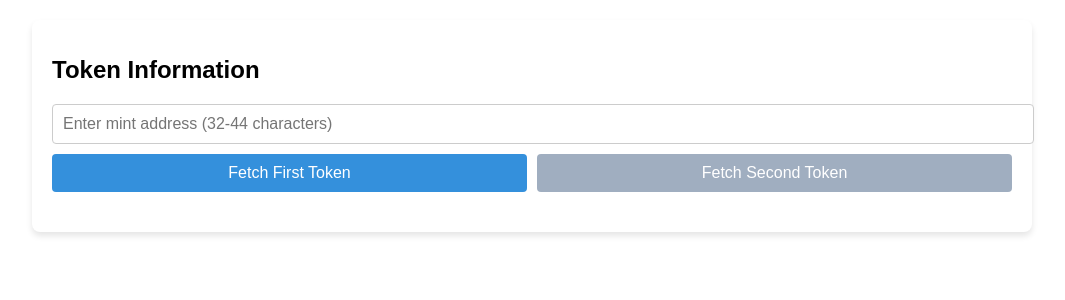
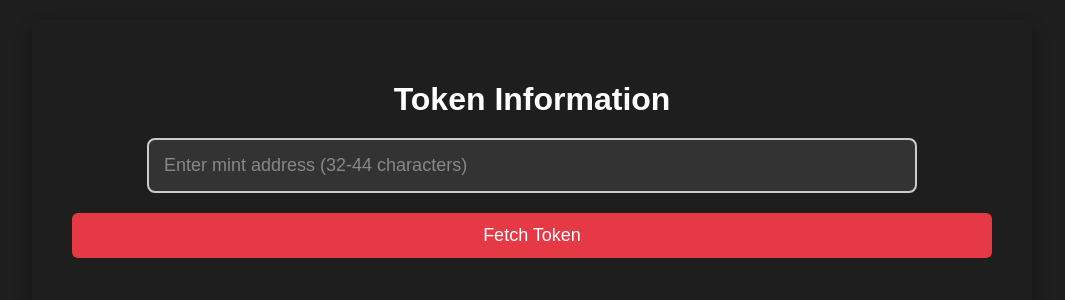
Before and after one commit to MXC33/Degen-Scanner, a React (Create React App) app in the folder client/: page / in a window 1280 px wide. Shown: the top 300 px of the page, without its empty margins (108-1173 px from the left). Built offline with nearby package versions, Linux system fonts and the light colour scheme.

Commit message:
Added Loader, styling

```diff
--- a/client/src/App.css
+++ b/client/src/App.css
@@ -1,38 +1,72 @@
-.App {
-  text-align: center;
+/* Apply a dark theme */
+body {
+  background-color: #1e1e1e;  /* Dark gray background */
+  color: #f5f5f5;  /* Light text */
+  font-family: 'Arial', sans-serif;
 }
 
-.App-logo {
-  height: 40vmin;
-  pointer-events: none;
+/* Styling for headers */
+h1, h2, h3, h4, h5, h6 {
+  color: #e2e2e2;  /* Lighter text for headings */
 }
 
-@media (prefers-reduced-motion: no-preference) {
-  .App-logo {
-    animation: App-logo-spin infinite 20s linear;
-  }
+/* Links */
+a {
+  color: #3490dc;  /* Bright blue for links */
 }
 
-.App-header {
-  background-color: #282c34;
-  min-height: 100vh;
-  display: flex;
-  flex-direction: column;
-  align-items: center;
-  justify-content: center;
-  font-size: calc(10px + 2vmin);
+/* Button Styling */
+button {
+  background-color: #3490dc; /* Bright blue buttons */
   color: white;
+  border: none;
+  border-radius: 5px;
+  padding: 10px 20px;
+  cursor: pointer;
 }
 
-.App-link {
-  color: #61dafb;
+button:hover {
+  background-color: #2779bd; /* Darker blue on hover */
 }
 
-@keyframes App-logo-spin {
-  from {
-    transform: rotate(0deg);
-  }
-  to {
-    transform: rotate(360deg);
-  }
+/* Inputs */
+input {
+  background-color: #333; /* Darker input background */
+  color: #f5f5f5;
+  border: 1px solid #444;
+  padding: 10px;
+  border-radius: 4px;
 }
+
+input::placeholder {
+  color: #888; /* Lighter color for placeholder text */
+}
+
+/* Cards */
+.card {
+  background-color: #2b2b2b;  /* Dark card background */
+  color: #f5f5f5;
+  border-radius: 8px;
+  padding: 20px;
+  box-shadow: 0 4px 6px rgba(0, 0, 0, 0.2);
+}
+
+/* Grid */
+.grid {
+  gap: 20px;
+}
+
+/* Additional typography and shadows */
+body, input, button {
+  font-family: 'Arial', sans-serif;
+}
+
+/* Hover effects */
+.card:hover {
+  transform: translateY(-5px);
+  transition: transform 0.2s ease;
+}
+
+button:hover {
+  background-color: #1e70b7;
+}
--- a/client/src/App.js
+++ b/client/src/App.js
@@ -1,5 +1,7 @@
 import React from 'react';
 import TokenInfo from './components/TokenInfo.tsx';
+import './App.css';
+
 
 function App() {
   return (
--- a/client/src/components/TokenInfo.tsx
+++ b/client/src/components/TokenInfo.tsx
@@ -18,82 +18,117 @@ const styles = {
     padding: '20px',
     fontFamily: 'Arial, sans-serif',
   },
-  card: {
-    backgroundColor: 'white',
+  hero: {
+    backgroundColor: '#1e1e1e',
     borderRadius: '8px',
-    boxShadow: '0 4px 6px rgba(0, 0, 0, 0.1)',
-    padding: '20px',
+    boxShadow: '0 8px 16px rgba(0, 0, 0, 0.4)',
+    padding: '40px',
+    textAlign: 'center',
+    marginBottom: '30px',
+  },
+  heroTitle: {
+    fontSize: '32px',
+    fontWeight: 'bold',
+    color: 'white',
     marginBottom: '20px',
   },
-  title: {
-    fontSize: '24px',
-    fontWeight: 'bold',
+  heroInput: {
+    width: '80%',
+    padding: '15px',
+    fontSize: '18px',
     marginBottom: '20px',
-  },
-  input: {
-    width: '100%',
-    padding: '10px',
-    fontSize: '16px',
-    marginBottom: '10px',
-    border: '1px solid #ccc',
-    borderRadius: '4px',
+    border: '2px solid #ccc',
+    borderRadius: '8px',
+    backgroundColor: '#333',
+    color: '#fff',
   },
   buttonContainer: {
     display: 'flex',
+    justifyContent: 'center',
     gap: '10px',
     marginBottom: '20px',
   },
   button: {
     flex: 1,
-    padding: '10px',
-    fontSize: '16px',
+    padding: '12px 20px',
+    fontSize: '18px',
     color: 'white',
     border: 'none',
-    borderRadius: '4px',
+    borderRadius: '6px',
     cursor: 'pointer',
+    transition: 'all 0.2s',
   },
-  blueButton: {
-    backgroundColor: '#3490dc',
+  redButton: {
+    backgroundColor: '#e63946',
+    '&:hover': {
+      backgroundColor: '#b6323b',
     },
-  greenButton: {
-    backgroundColor: '#38a169',
   },
   disabledButton: {
     backgroundColor: '#a0aec0',
     cursor: 'not-allowed',
   },
-  error: {
-    backgroundColor: '#fed7d7',
-    borderColor: '#f56565',
-    color: '#c53030',
-    padding: '12px',
-    borderRadius: '4px',
-    marginBottom: '20px',
+  loader: {
+    border: '4px solid #f3f3f3',
+    borderRadius: '50%',
+    borderTop: '4px solid #3498db',
+    width: '30px',
+    height: '30px',
+    animation: 'spin 2s linear infinite',
   },
-  tokenInfoGrid: {
+  grid: {
     display: 'grid',
-    gridTemplateColumns: '1fr',
+    gridTemplateColumns: 'repeat(auto-fit, minmax(250px, 1fr))',
     gap: '20px',
+  },
+  card: {
+    backgroundColor: '#333',
+    color: 'white',
+    borderRadius: '8px',
+    boxShadow: '0 4px 12px rgba(0, 0, 0, 0.2)',
+    padding: '15px',
+    textAlign: 'center',
+    width: '250px',
+    transition: 'transform 0.2s, box-shadow 0.2s',
+    '&:hover': {
+      transform: 'scale(1.05)',
+      boxShadow: '0 8px 24px rgba(0, 0, 0, 0.4)',
+    },
   },
   tokenInfoImage: {
     width: '100%',
     height: 'auto',
     borderRadius: '4px',
-    boxShadow: '0 2px 4px rgba(0, 0, 0, 0.1)',
+    marginBottom: '5px',
+  },
+  description: {
+    fontSize: '12px',
+    marginTop: '10px',
+    textAlign: 'left',
+    maxHeight: '60px',
+    overflow: 'hidden',
+    textOverflow: 'ellipsis',
+    whiteSpace: 'nowrap',
+  },
+  readMore: {
+    cursor: 'pointer',
+    color: '#3490dc',
+    fontSize: '12px',
   },
 };
 
 export default function TokenInfo() {
   const [mintAddress, setMintAddress] = useState("");
-  const [tokenInfo, setTokenInfo] = useState<TokenInfo | null>(null);
-  const [secondTokenInfo, setSecondTokenInfo] = useState<TokenInfo | null>(null);
+  const [tokens, setTokens] = useState<TokenInfo[]>([]);
   const [loading, setLoading] = useState(false);
   const [error, setError] = useState<string | null>(null);
+  const [showFullDescription, setShowFullDescription] = useState(false);
 
-
-  const fetchTokenInfo = async (address: string, setInfo: React.Dispatch<React.SetStateAction<TokenInfo | null>>) => {
+  const fetchTokenInfo = async (address: string) => {
     setLoading(true);
     setError(null);
+    setMintAddress(""); // Clear input after fetching
+
     try {
       const response = await fetch(`http://localhost:3000/api/token-info/${address}`);
       if (!response.ok) {
@@ -101,20 +136,17 @@ export default function TokenInfo() {
         throw new Error(errorData.error || "Failed to fetch token information");
       }
       const data = await response.json();
-      console.log("API Response Data:", data);  // Log the data to check if fields are correctly returned
-
-      const tokenData = {
+      const tokenData: TokenInfo = {
         mintAddress: data.mintAddress || address,
         holderCount: data.holderCount || "Unknown",
         metadata: {
           name: data.metadata.name || "Unknown",
           symbol: data.metadata.symbol || "Unknown",
           description: data.metadata.description || "No Description",
-          image: data.metadata.image || "",  // Image will now contain the correct link
+          image: data.metadata.image || "",
         },
       };
-
-      setInfo(tokenData);
+      setTokens((prevTokens) => [...prevTokens, tokenData]);
     } catch (err) {
       setError(err instanceof Error ? err.message : String(err));
     } finally {
@@ -122,31 +154,13 @@ export default function TokenInfo() {
     }
   };
 
-
-
-
-
-  const handleFetchFirstToken = () => fetchTokenInfo(mintAddress, setTokenInfo);
-  const handleFetchSecondToken = () => {
-    if (tokenInfo) {
-      fetchTokenInfo(mintAddress, setSecondTokenInfo);
-    }
+  const handleFetchToken = () => {
+    fetchTokenInfo(mintAddress);
   };
 
-  const renderTokenInfo = (info: TokenInfo | null, title: string) => {
-    if (!info) return null;
+  const renderTokenInfo = (info: TokenInfo) => {
     return (
-      <div style={styles.card}>
-        <h2 style={styles.title}>{title}</h2>
-        <div style={styles.tokenInfoGrid}>
-          <div>
-            <p><strong>Name:</strong> {info.metadata.name}</p>
-            <p><strong>Symbol:</strong> {info.metadata.symbol}</p>
-            <p><strong>Mint Address:</strong> {info.mintAddress}</p>
-            <p><strong>Holder Count:</strong> {info.holderCount}</p>
-            <p><strong>Description:</strong> {info.metadata.description}</p>
-          </div>
-          <div>
+      <div style={styles.card} key={info.mintAddress}>
         {info.metadata.image && (
           <img
             src={info.metadata.image}
@@ -154,44 +168,49 @@ export default function TokenInfo() {
             style={styles.tokenInfoImage}
           />
         )}
-          </div>
-        </div>
+        <p><strong>${info.metadata.symbol}</strong></p>
+        <p>{info.metadata.name}</p>
+        <p>Holders: {info.holderCount}</p>
+        <p style={styles.description}>
+          {showFullDescription ? info.metadata.description : `${info.metadata.description.slice(0, 50)}...`}
+          {info.metadata.description.length > 50 && (
+            <span
+              style={styles.readMore}
+              onClick={() => setShowFullDescription(!showFullDescription)}
+            >
+              {showFullDescription ? " Show less" : " Read more"}
+            </span>
+          )}
+        </p>
       </div>
     );
   };
 
-
   return (
     <div style={styles.container}>
-      <div style={styles.card}>
-        <h1 style={styles.title}>Token Information</h1>
+      <div style={styles.hero}>
+        <h1 style={styles.heroTitle}>Token Information</h1>
         <input
           type="text"
           value={mintAddress}
           onChange={(e) => setMintAddress(e.target.value)}
           placeholder="Enter mint address (32-44 characters)"
-          style={styles.input}
+          style={styles.heroInput}
         />
         <div style={styles.buttonContainer}>
           <button
-            onClick={handleFetchFirstToken}
+            onClick={handleFetchToken}
             disabled={loading}
             style={{
               ...styles.button,
-              ...(loading ? styles.disabledButton : styles.blueButton),
+              ...(loading ? styles.disabledButton : styles.redButton),
             }}
           >
-            {loading ? "Loading..." : "Fetch First Token"}
-          </button>
-          <button
-            onClick={handleFetchSecondToken}
-            disabled={loading || !tokenInfo}
-            style={{
-              ...styles.button,
-              ...(loading || !tokenInfo ? styles.disabledButton : styles.greenButton),
-            }}
-          >
-            Fetch Second Token
+            {loading ? (
+              <div style={styles.loader}></div>
+            ) : (
+              "Fetch Token"
+            )}
           </button>
         </div>
 
@@ -203,8 +222,9 @@ export default function TokenInfo() {
         )}
       </div>
 
-      {renderTokenInfo(tokenInfo, "First Token Information")}
-      {renderTokenInfo(secondTokenInfo, "Second Token Information")}
+      <div style={styles.grid}>
+        {tokens.map(renderTokenInfo)}
+      </div>
     </div>
   );
 }
```
Lines whose indentation alone changed are shown as unchanged.
